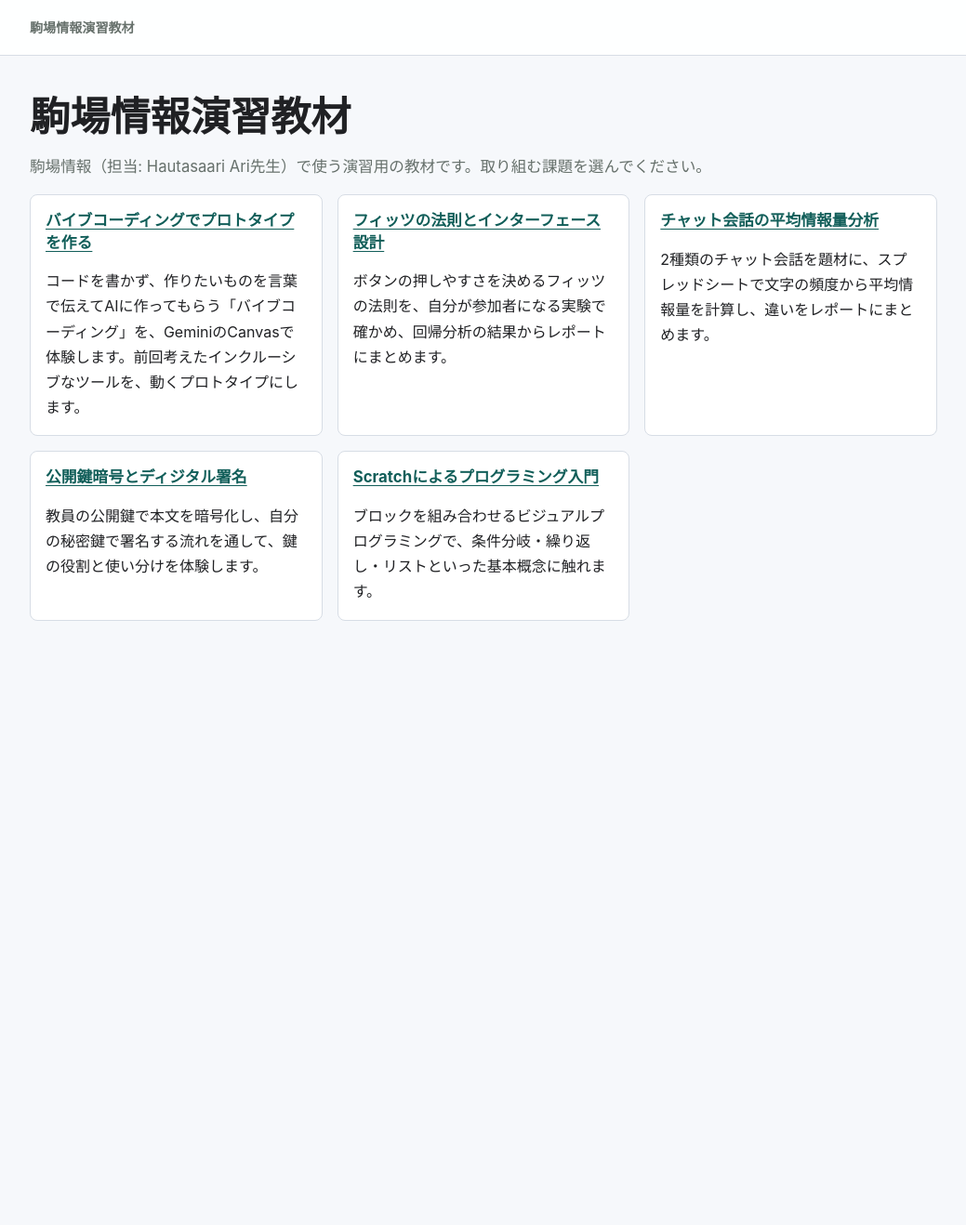
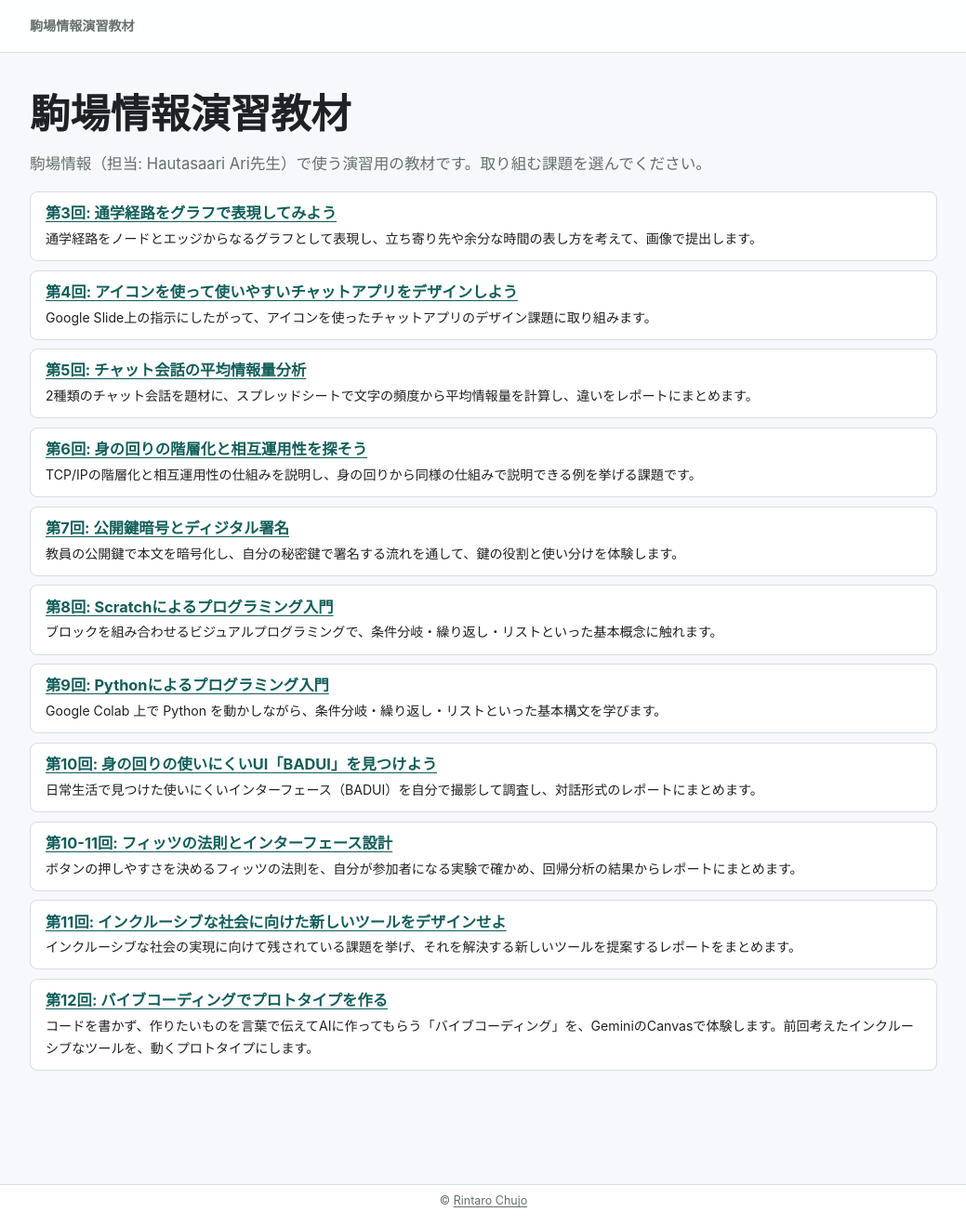
Before and after one commit to emocomm/komaba-info, a Jekyll site: the page built from index.md, in a window 1280 px wide. Shown: the whole page at 93% size, without its empty margins (120-1159 px from the left). Built offline with Jekyll 4.4.1, drawn with Linux system fonts in a browser that asks for light colours; before the commit the page ends 900 px from its top, so only the background shows below that.

Commit message:
regenerate index

```diff
--- a/404.html
+++ b/404.html
@@ -32,5 +32,6 @@ permalink: /404.html
 <body>
 <h1>ページが見つかりません</h1>
 <p>お探しのページは存在しないか、移動した可能性があります。<a href="{{ '/' | relative_url }}">トップページ</a>へ戻る。</p>
+<footer><p style="font-size: 0.78rem; color: #666;">&copy; <a href="https://chujo.me" style="color: inherit;">Rintaro Chujo</a></p></footer>
 </body>
 </html>
--- a/_data/home.yml
+++ b/_data/home.yml
@@ -1,28 +1,48 @@
 # トップページに表示する教材一覧。
-# - 表示順は上から順。
+# - 表示順は上から順（授業の回の昇順）。
 # - visible: false にすると、その教材は一覧から非表示になります。
 sections:
-  - title: "バイブコーディングでプロトタイプを作る"
+  - title: "第3回: 通学経路をグラフで表現してみよう"
+    description: "通学経路をノードとエッジからなるグラフとして表現し、立ち寄り先や余分な時間の表し方を考えて、画像で提出します。"
+    url: "/route-graph/"
+    visible: true
+  - title: "第4回: アイコンを使って使いやすいチャットアプリをデザインしよう"
+    description: "Google Slide上の指示にしたがって、アイコンを使ったチャットアプリのデザイン課題に取り組みます。"
+    url: "/chat-icons/"
+    visible: true
+  - title: "第5回: チャット会話の平均情報量分析"
+    description: "2種類のチャット会話を題材に、スプレッドシートで文字の頻度から平均情報量を計算し、違いをレポートにまとめます。"
+    url: "/entropy/"
+    visible: true
+  - title: "第6回: 身の回りの階層化と相互運用性を探そう"
+    description: "TCP/IPの階層化と相互運用性の仕組みを説明し、身の回りから同様の仕組みで説明できる例を挙げる課題です。"
+    url: "/layering/"
+    visible: true
+  - title: "第7回: 公開鍵暗号とディジタル署名"
+    description: "教員の公開鍵で本文を暗号化し、自分の秘密鍵で署名する流れを通して、鍵の役割と使い分けを体験します。"
+    url: "/crypto/"
+    visible: true
+  - title: "第8回: Scratchによるプログラミング入門"
+    description: "ブロックを組み合わせるビジュアルプログラミングで、条件分岐・繰り返し・リストといった基本概念に触れます。"
+    url: "/scratch/"
+    visible: true
+  - title: "第9回: Pythonによるプログラミング入門"
+    description: "Google Colab 上で Python を動かしながら、条件分岐・繰り返し・リストといった基本構文を学びます。"
+    url: "/python/"
+    visible: true
+  - title: "第10回: 身の回りの使いにくいUI「BADUI」を見つけよう"
+    description: "日常生活で見つけた使いにくいインターフェース（BADUI）を自分で撮影して調査し、対話形式のレポートにまとめます。"
+    url: "/badui/"
+    visible: true
+  - title: "第10-11回: フィッツの法則とインターフェース設計"
+    description: "ボタンの押しやすさを決めるフィッツの法則を、自分が参加者になる実験で確かめ、回帰分析の結果からレポートにまとめます。"
+    url: "/fitts/"
+    visible: true
+  - title: "第11回: インクルーシブな社会に向けた新しいツールをデザインせよ"
+    description: "インクルーシブな社会の実現に向けて残されている課題を挙げ、それを解決する新しいツールを提案するレポートをまとめます。"
+    url: "/inclusive/"
+    visible: true
+  - title: "第12回: バイブコーディングでプロトタイプを作る"
     description: "コードを書かず、作りたいものを言葉で伝えてAIに作ってもらう「バイブコーディング」を、GeminiのCanvasで体験します。前回考えたインクルーシブなツールを、動くプロトタイプにします。"
     url: "/vibe/"
     visible: true
-  - title: "フィッツの法則とインターフェース設計"
-    description: "ボタンの押しやすさを決めるフィッツの法則を、自分が参加者になる実験で確かめ、回帰分析の結果からレポートにまとめます。"
-    url: "/fitts/"
-    visible: true
-  - title: "チャット会話の平均情報量分析"
-    description: "2種類のチャット会話を題材に、スプレッドシートで文字の頻度から平均情報量を計算し、違いをレポートにまとめます。"
-    url: "/entropy/"
-    visible: true
-  - title: "公開鍵暗号とディジタル署名"
-    description: "教員の公開鍵で本文を暗号化し、自分の秘密鍵で署名する流れを通して、鍵の役割と使い分けを体験します。"
-    url: "/crypto/"
-    visible: true
-  - title: "Scratchによるプログラミング入門"
-    description: "ブロックを組み合わせるビジュアルプログラミングで、条件分岐・繰り返し・リストといった基本概念に触れます。"
-    url: "/scratch/"
-    visible: true
-  - title: "Pythonによるプログラミング入門"
-    description: "Google Colab 上で Python を動かしながら、条件分岐・繰り返し・リストといった基本構文を学びます。"
-    url: "/python/"
-    visible: false
--- a/_data/navigation.yml
+++ b/_data/navigation.yml
@@ -1,4 +1,29 @@
 sections:
+  "route-graph":
+    title: "通学経路をグラフで表現してみよう"
+    pages:
+      - title: "課題"
+        url: "/route-graph/"
+  "chat-icons":
+    title: "アイコンを使って使いやすいチャットアプリをデザインしよう"
+    pages:
+      - title: "課題"
+        url: "/chat-icons/"
+  "layering":
+    title: "身の回りの階層化と相互運用性を探そう"
+    pages:
+      - title: "課題"
+        url: "/layering/"
+  "badui":
+    title: "身の回りの使いにくいUI「BADUI」を見つけよう"
+    pages:
+      - title: "課題"
+        url: "/badui/"
+  "inclusive":
+    title: "インクルーシブな社会に向けた新しいツールをデザインせよ"
+    pages:
+      - title: "課題"
+        url: "/inclusive/"
   "vibe":
     title: "バイブコーディングでプロトタイプを作る"
     pages:
--- a/_layouts/default.html
+++ b/_layouts/default.html
@@ -53,12 +53,14 @@
   <body data-baseurl="{{ section_base | relative_url }}">
     <header class="site-header">
       <div class="header-inner">
-        <a class="brand" href="{{ section_base | append: '/' | relative_url }}" aria-label="トップへ">
-          <span class="brand-kicker">駒場情報演習教材</span>
+        <div class="brand">
+          <a class="brand-kicker" href="{{ '/' | relative_url }}" aria-label="教材一覧トップへ">駒場情報演習教材</a>
           {% if section_nav %}
-            <strong class="brand-title">{{ section_nav.title }}</strong>
+            <a class="brand-title-link" href="{{ section_base | append: '/' | relative_url }}" aria-label="この教材のトップへ">
+              <strong class="brand-title">{{ section_nav.title }}</strong>
+            </a>
           {% endif %}
-        </a>
+        </div>
         {% if section_nav %}
           <details class="nav-menu">
             <summary class="nav-menu-trigger" aria-label="ページ一覧を開く">
@@ -124,8 +126,8 @@
     {% if next_page %}
       {% assign footer_next_url = next_page.url %}
     {% endif %}
-    {% if footer_prev_url or footer_next_url %}
-      <footer class="site-footer">
+    <footer class="site-footer">
+      {% if footer_prev_url or footer_next_url %}
         <div class="footer-inner">
           <div>
             {% if footer_prev_url %}
@@ -138,8 +140,9 @@
             {% endif %}
           </div>
         </div>
-      </footer>
-    {% endif %}
+      {% endif %}
+      <p class="footer-copyright">&copy; <a href="https://chujo.me" target="_blank" rel="noopener">Rintaro Chujo</a></p>
+    </footer>
 
     <script src="{{ '/assets/site.js' | relative_url }}"></script>
   </body>
--- a/assets/styles.css
+++ b/assets/styles.css
@@ -129,9 +129,19 @@ button.small {
 }
 
 .brand-kicker {
+  display: block;
+  width: fit-content;
   color: var(--muted);
   font-size: 0.88rem;
   font-weight: 700;
+  text-decoration: none;
+}
+
+.brand-title-link {
+  display: block;
+  width: fit-content;
+  color: var(--ink);
+  text-decoration: none;
 }
 
 .brand-title {
@@ -308,7 +318,7 @@ button.small {
 }
 
 .main p {
-  max-width: 78ch;
+  /* max-width: 78ch; */
 }
 
 .section h2 {
@@ -324,7 +334,7 @@ button.small {
 }
 
 .section p {
-  max-width: 78ch;
+  /* max-width: 78ch; */
   margin: 0.65rem 0;
 }
 
@@ -356,14 +366,19 @@ button.small {
 }
 
 .home-grid {
-  grid-template-columns: repeat(auto-fit, minmax(min(100%, 280px), 1fr));
+  grid-template-columns: 1fr;
+  gap: 0.6rem;
 }
 
 a.home-card {
   display: block;
   color: inherit;
+  padding: 0.7rem 1rem;
   text-decoration: none;
-  transition: border-color 0.15s ease, transform 0.15s ease, box-shadow 0.15s ease;
+  transition:
+    border-color 0.15s ease,
+    transform 0.15s ease,
+    box-shadow 0.15s ease;
 }
 
 a.home-card:hover,
@@ -374,6 +389,8 @@ a.home-card:focus-visible {
 }
 
 a.home-card h3 {
+  margin-bottom: 0.25rem;
+  font-size: 1.02rem;
   color: var(--primary-dark, var(--primary));
   text-decoration: underline;
   text-decoration-thickness: 0.08em;
@@ -381,7 +398,8 @@ a.home-card h3 {
 }
 
 a.home-card p {
-  margin-bottom: 0;
+  margin: 0;
+  font-size: 0.88rem;
   color: var(--text-2, inherit);
   text-decoration: none;
 }
@@ -563,26 +581,87 @@ figure.highlight > pre {
 }
 
 /* Rouge syntax tokens — dark theme */
-.highlight .c, .highlight .cm, .highlight .c1, .highlight .cs,
-.highlight .ch, .highlight .cp, .highlight .cpf { color: #8d97a4; font-style: italic; }
-.highlight .k, .highlight .kn, .highlight .kr, .highlight .kp,
-.highlight .kc, .highlight .kd, .highlight .kt { color: #ff79c6; }
-.highlight .s, .highlight .s1, .highlight .s2, .highlight .se,
-.highlight .sb, .highlight .sc, .highlight .sd, .highlight .sx,
-.highlight .sh, .highlight .si, .highlight .sr, .highlight .ss,
-.highlight .dl { color: #f1fa8c; }
-.highlight .nb, .highlight .bp { color: #8be9fd; }
-.highlight .nf, .highlight .fm { color: #50fa7b; }
-.highlight .nc, .highlight .nn, .highlight .nt { color: #8be9fd; font-weight: 700; }
-.highlight .n, .highlight .nl, .highlight .nv,
-.highlight .vc, .highlight .vg, .highlight .vi { color: #f8f8f2; }
-.highlight .mi, .highlight .mf, .highlight .mh, .highlight .mo,
-.highlight .il, .highlight .mb { color: #bd93f9; }
-.highlight .o, .highlight .ow { color: #ff79c6; }
-.highlight .p, .highlight .pi { color: #f8f8f2; }
-.highlight .err { color: #ff5555; }
-.highlight .gi { color: #50fa7b; }
-.highlight .gd { color: #ff5555; }
+.highlight .c,
+.highlight .cm,
+.highlight .c1,
+.highlight .cs,
+.highlight .ch,
+.highlight .cp,
+.highlight .cpf {
+  color: #8d97a4;
+  font-style: italic;
+}
+.highlight .k,
+.highlight .kn,
+.highlight .kr,
+.highlight .kp,
+.highlight .kc,
+.highlight .kd,
+.highlight .kt {
+  color: #ff79c6;
+}
+.highlight .s,
+.highlight .s1,
+.highlight .s2,
+.highlight .se,
+.highlight .sb,
+.highlight .sc,
+.highlight .sd,
+.highlight .sx,
+.highlight .sh,
+.highlight .si,
+.highlight .sr,
+.highlight .ss,
+.highlight .dl {
+  color: #f1fa8c;
+}
+.highlight .nb,
+.highlight .bp {
+  color: #8be9fd;
+}
+.highlight .nf,
+.highlight .fm {
+  color: #50fa7b;
+}
+.highlight .nc,
+.highlight .nn,
+.highlight .nt {
+  color: #8be9fd;
+  font-weight: 700;
+}
+.highlight .n,
+.highlight .nl,
+.highlight .nv,
+.highlight .vc,
+.highlight .vg,
+.highlight .vi {
+  color: #f8f8f2;
+}
+.highlight .mi,
+.highlight .mf,
+.highlight .mh,
+.highlight .mo,
+.highlight .il,
+.highlight .mb {
+  color: #bd93f9;
+}
+.highlight .o,
+.highlight .ow {
+  color: #ff79c6;
+}
+.highlight .p,
+.highlight .pi {
+  color: #f8f8f2;
+}
+.highlight .err {
+  color: #ff5555;
+}
+.highlight .gi {
+  color: #50fa7b;
+}
+.highlight .gd {
+  color: #ff5555;
+}
 
 .copy-status {
   min-height: 1.6rem;
@@ -716,6 +795,19 @@ textarea.visual-fingerprint {
   padding-bottom: 1rem;
 }
 
+.footer-copyright {
+  max-width: var(--max);
+  margin: 0 auto;
+  padding: 0.4rem clamp(1rem, 4vw, 2rem) 1rem;
+  font-size: 0.78rem;
+  color: var(--muted);
+  text-align: center;
+}
+
+.footer-copyright a {
+  color: inherit;
+}
+
 .hidden {
   display: none !important;
 }
@@ -827,8 +919,7 @@ textarea.visual-fingerprint {
   padding: 1.5rem;
   border: 1px solid var(--line);
   border-radius: 12px;
-  background:
-    repeating-linear-gradient(
+  background: repeating-linear-gradient(
     45deg,
     var(--surface-2),
     var(--surface-2) 12px,
@@ -955,7 +1046,9 @@ textarea.visual-fingerprint {
   border-radius: 50%;
   border: 3px solid transparent;
   transform: translate(-50%, -50%);
-  transition: background-color 0.08s ease, box-shadow 0.08s ease;
+  transition:
+    background-color 0.08s ease,
+    box-shadow 0.08s ease;
 }
 
 .fitts-target.active {
--- /dev/null
+++ b/badui/index.md
@@ -0,0 +1,28 @@
+---
+layout: default
+title: "身の回りの使いにくいUI「BADUI」を見つけよう"
+lead: "日常生活で見つけた使いにくいインターフェース（BADUI）を調査して、レポートにまとめます。"
+---
+
+## 課題
+
+日常生活に使いにくいインターフェース（**BADUI**）を調査して、レポートにまとめてください。
+
+## 具体的にやること
+
+- 日常生活で見つけたBADUIについて、**写真かスクリーンショットを自分でとってください**。ネット上にある画像は使わないでください。
+- どのような場面で、どのように使われるものなのか、何故使いにくいのか、どのようにしたら使いやすくなるのかを考えて、**BADUI診療所（下記参照）のような対話形式**でレポートにまとめてください。
+
+## 提出要件
+
+- A4 1〜2ページ程度
+- 図や写真、イラストを必ず含める
+- PDF形式で提出
+- 今週の金曜日（**6月26日**）までにUTOLに提出
+- 来週の授業で、特に面白いと思った数件の例を皆さんに共有します
+
+## 参考リンク
+
+- [ユーザインタフェースの失敗学](http://badui.org/)
+- [ヒューマンインタフェース学会誌の連載「BADUI診療所」](http://badui.org/files/YAWARAKA_BADUI_23.pdf)
+- [The worst volume control UI in the world](https://uxdesign.cc/the-worst-volume-control-ui-in-the-world-60713dc86950)
--- /dev/null
+++ b/chat-icons/index.md
@@ -0,0 +1,16 @@
+---
+layout: default
+title: "アイコンを使って使いやすいチャットアプリをデザインしよう"
+lead: "Google Slide上の指示にしたがって、アイコンを使ったチャットアプリのデザイン課題に取り組みます。"
+---
+
+## 課題
+
+以下のGoogle Slideにアクセスして、指示の通りに課題を行なって提出してください。
+
+<div class="callout">
+  <strong>アクセスの注意</strong><br>
+  Google SlideはECCSクラウドメール限定共有なので、<strong>ECCSクラウドメール（東大のGoogleアカウント）にサインインしてから</strong>アクセスしてください。
+</div>
+
+<p><a class="button-link" href="https://docs.google.com/presentation/d/1I1fR-Gwo32zhrTtH_rNgo8WUycLmfkkFoD-mU9P0EhY/edit?usp=sharing" target="_blank" rel="noopener">課題のGoogle Slideを開く</a></p>
--- /dev/null
+++ b/inclusive/index.md
@@ -0,0 +1,28 @@
+---
+layout: default
+title: "インクルーシブな社会に向けた新しいツールをデザインせよ"
+lead: "インクルーシブな社会の実現に向けて残されている課題を挙げ、それを解決する新しいツールを提案するレポートをまとめます。"
+---
+
+## 背景
+
+授業の中で説明したプロジェクトは、いずれも異なる背景（言語や障害、特性や趣味など）を持つ人のコミュニケーションが難しい、という社会課題を解決することで、様々な背景を持つ人を包摂（inclusion）して、円滑な意思疎通ができるようにデザインしたツールでした。
+
+だれもが相互に人格と個性を尊重し支え合い、人々の多様な在り方を相互に認め合える全員参加型の社会「**インクルーシブ社会**」の実現は、「ダイバーシティ&インクルージョン（D&I）」の考え方とともに広く重要とされています。
+
+しかし、インクルーシブな社会の実現にはまだまだ様々な課題が残されています。
+
+## 課題
+
+前回のBADUIのレポートや、授業で説明されていた内容も踏まえて、
+
+1. インクルーシブな社会の実現に向けて、**残されている課題を具体的に説明**した上で
+2. それを**解決できる新しいツールの提案**をしてください。
+
+## 提出要件
+
+- 今週の金曜日（**7月3日**）までにUTOLに提出
+- 数件の例を皆さんに共有したいです！
+- A4 1〜2ページ程度
+- 図や写真、イラストを必ず含めてください
+- PDF形式で提出
--- /dev/null
+++ b/layering/index.md
@@ -0,0 +1,25 @@
+---
+layout: default
+title: "身の回りの階層化と相互運用性を探そう"
+lead: "ネットワークの「階層化」と「相互運用性」の考え方を、TCP/IPと身の回りの例で説明する課題です。"
+---
+
+## 課題
+
+ネットワークの構造を理解する上で重要な「**階層化**」とは、各層の役割を分離・独立させることで、上下の仕組みを自由に差し替え可能（代替可能）にする設計のことです。一方、「**相互運用性**」とは、共通のルール（プロトコル）によって、異なる環境にある「クライアント（利用側）」と「サーバー（提供側）」がどれでも正しく繋がって動く性質を指します。
+
+これらを踏まえ、以下の2つの問いにそれぞれ**180文字程度**で答えてください。
+
+<div class="callout">
+  <strong>指定キーワード：</strong>「階層化」「相互運用性」（※2つすべてを必ず使用すること）
+</div>
+
+- **問い1：** インターネットの基盤である「TCP/IPの仕組み」について、具体的にどのようなレイヤー（階層）がどんな役割を分担しているか、どのようにレイヤーが代替可能かを含め、指定キーワードを用いて180文字程度で説明してください。
+- **問い2：** 身の回り（社会、サービスなど）から、TCP/IPと同様の仕組みで説明できる例を1つ挙げてください。具体的にどのようなレイヤー（階層）がどんな役割を分担しているか、どのようにレイヤーが代替可能かを含め、指定キーワードを用いて180文字程度で説明してください。
+  （※授業で扱った「郵便・電話と将棋・チェス」の例は除きます。他の人と重複しない例を出した人を高く評価する予定です。）
+
+## 提出方法
+
+課題は、**書式なしテキスト形式（.txt）** で提出してください。
+
+Googleドキュメントで作成した文章も、「ファイル」→「ダウンロード」→「書式なしテキスト（txt）」でダウンロードできます。
--- /dev/null
+++ b/route-graph/index.md
@@ -0,0 +1,25 @@
+---
+layout: default
+title: "通学経路をグラフで表現してみよう"
+lead: "通学経路をノードとエッジからなるグラフとして表現し、画像で提出する課題です。"
+---
+
+## 考え方のポイント
+
+1. ノードとして何を選ぶのが適当か
+2. エッジは、何と何を結ぶものなのか
+
+## 課題
+
+グラフ表現された通学経路に対して以下を行ってください。
+
+1. **立ち寄り先**（買い物、友人宅等）を加筆せよ。
+2. 立ち寄り先が加わった場合に、**余分な時間がどれだけかかるか**を、図形的に表現するには、どうしたら良いのかを考え、自由に描いてみよ。
+
+<div class="callout">
+  なお、この課題の目的は、何かしらの経路をグラフ化して表現してみることなので、必ずしも実際の通学経路を再現しなくても構いません。
+</div>
+
+## 提出方法
+
+グラフの**画像ファイル（jpeg/pngなど）** をUTOLに提出してください。
```
Also changed, not shown: README.md. Lines whose indentation alone changed are shown as unchanged.
